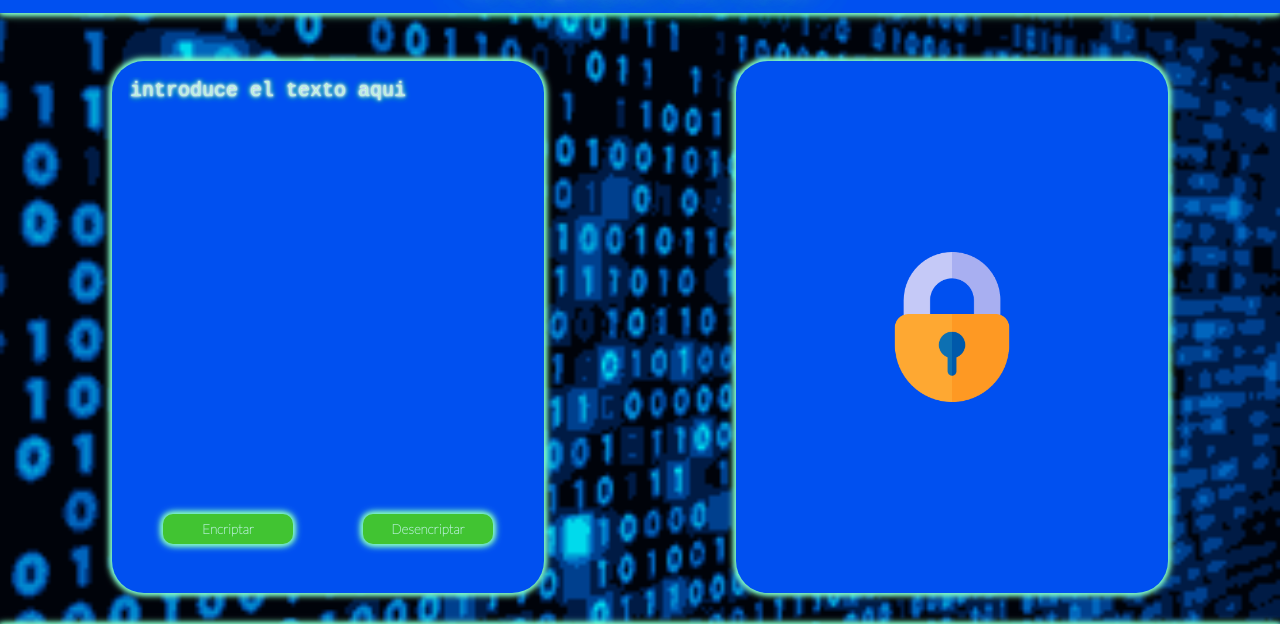
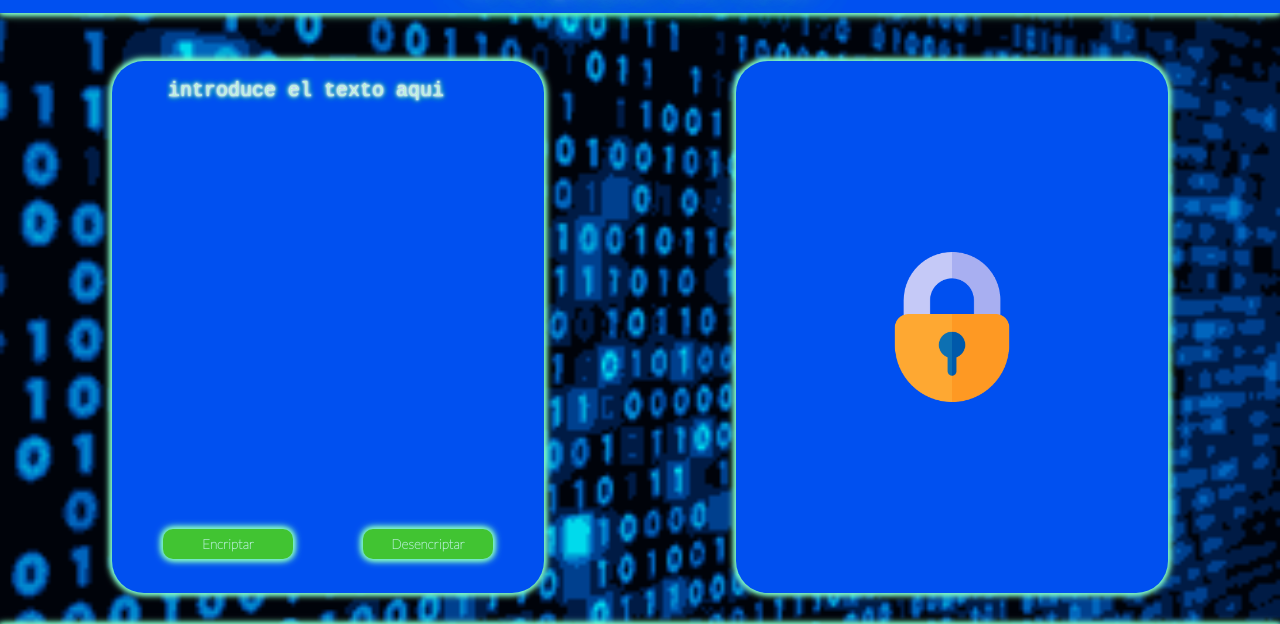
Before and after one commit to LNS45/Encriptador-de-Textos, a plain HTML site: page index.html in a window 1280 px wide. Shown: the part 64-688 px from the top of the page. Drawn offline with Linux system fonts and the light colour scheme.

Commit message:
Correccion de error de directorio css

```diff
--- a/index.html
+++ b/index.html
@@ -11,7 +11,7 @@
     <link rel="stylesheet" href="/assets/css/header/header-titulo.css">
     <link rel="stylesheet" href="/assets/css/contenido/contenido.css">
     <link rel="stylesheet" href="/assets/css/contenido/contenedor.css">
-    <link rel="stylesheet" href="/assets/css//contenido/contenedor-encriptacion.css">
+    <link rel="stylesheet" href="/assets/css/contenido/contenedor-encriptacion.css">
     <link rel="stylesheet" href="/assets/css/contenido/contenedor-textarea.css">
     <link rel="stylesheet" href="/assets/css/contenido/botones.css">
     <link rel="stylesheet" href="/assets/css/contenido/boton.css">
```
